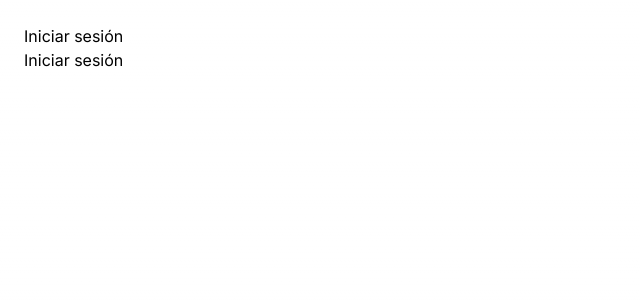
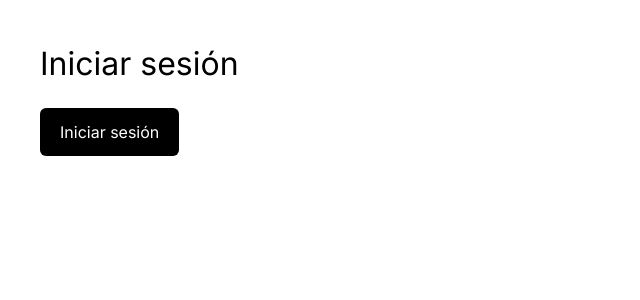
Before and after one commit to bbarreracabrera/price-calculator, a Next.js app: page /login in a window 1280 px wide. Shown: the top 300 px of the page, without its empty margins (0-640 px from the left). Built offline with nearby package versions, Linux system fonts and the light colour scheme.

Commit message:
debug(login): force visible button

```diff
--- a/app/login/login-client.tsx
+++ b/app/login/login-client.tsx
@@ -7,17 +7,22 @@ export default function LoginClient() {
   const error = searchParams.get("error")
 
 return (
-    <div style={{ padding: 24 }}>
-      <h1>Iniciar sesión</h1>
-
-      {error && (
-        <p style={{ color: "red" }}>
-          Error al iniciar sesión: {error}
-        </p>
-      )}
+  <div style={{ padding: 40, background: "#fff", minHeight: "100vh" }}>
+    <h1 style={{ fontSize: 32, marginBottom: 20 }}>
+      Iniciar sesión
+    </h1>
 
     <form method="post" action="/api/auth/login">
-        <button type="submit">
+      <button
+        type="submit"
+        style={{
+          padding: "12px 20px",
+          background: "black",
+          color: "white",
+          fontSize: 16,
+          borderRadius: 6
+        }}
+      >
         Iniciar sesión
       </button>
     </form>
```
Lines whose indentation alone changed are shown as unchanged.
